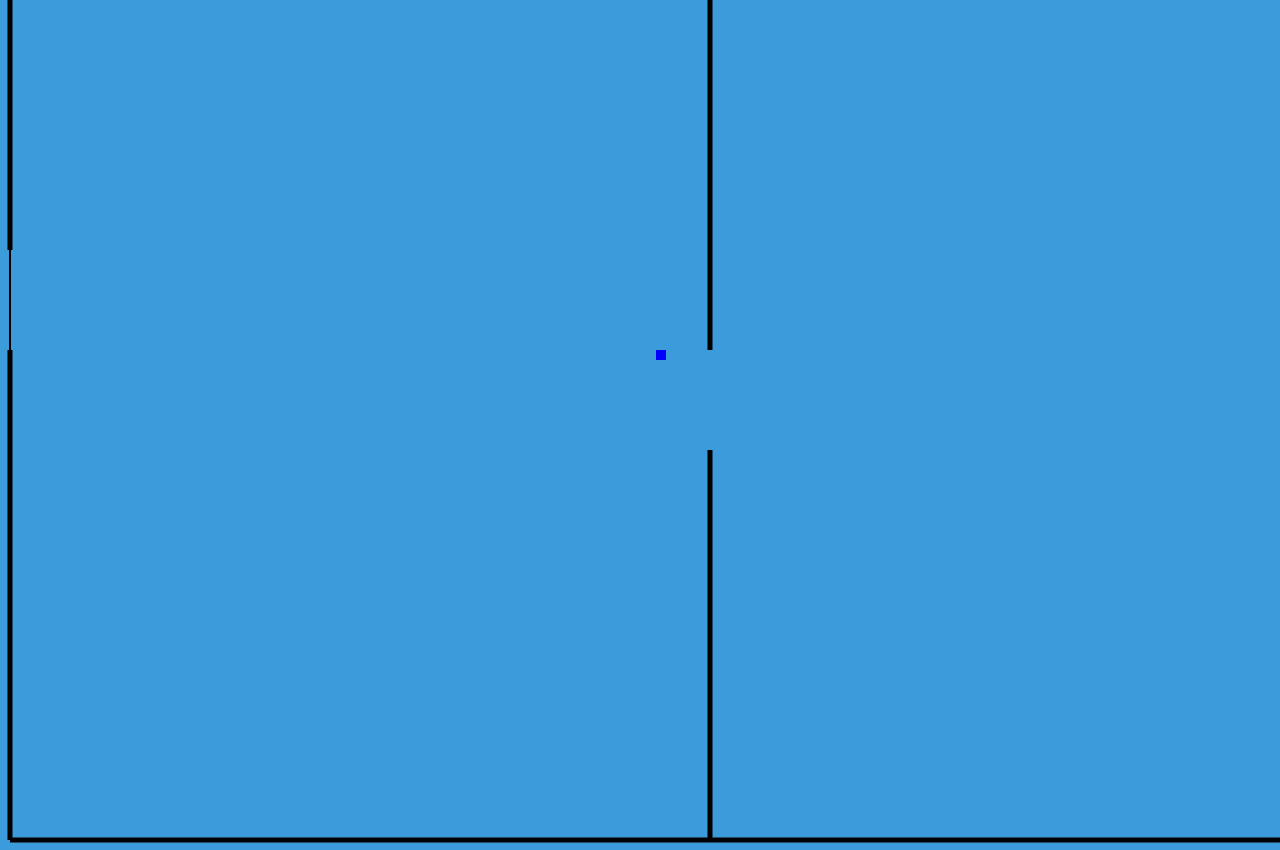
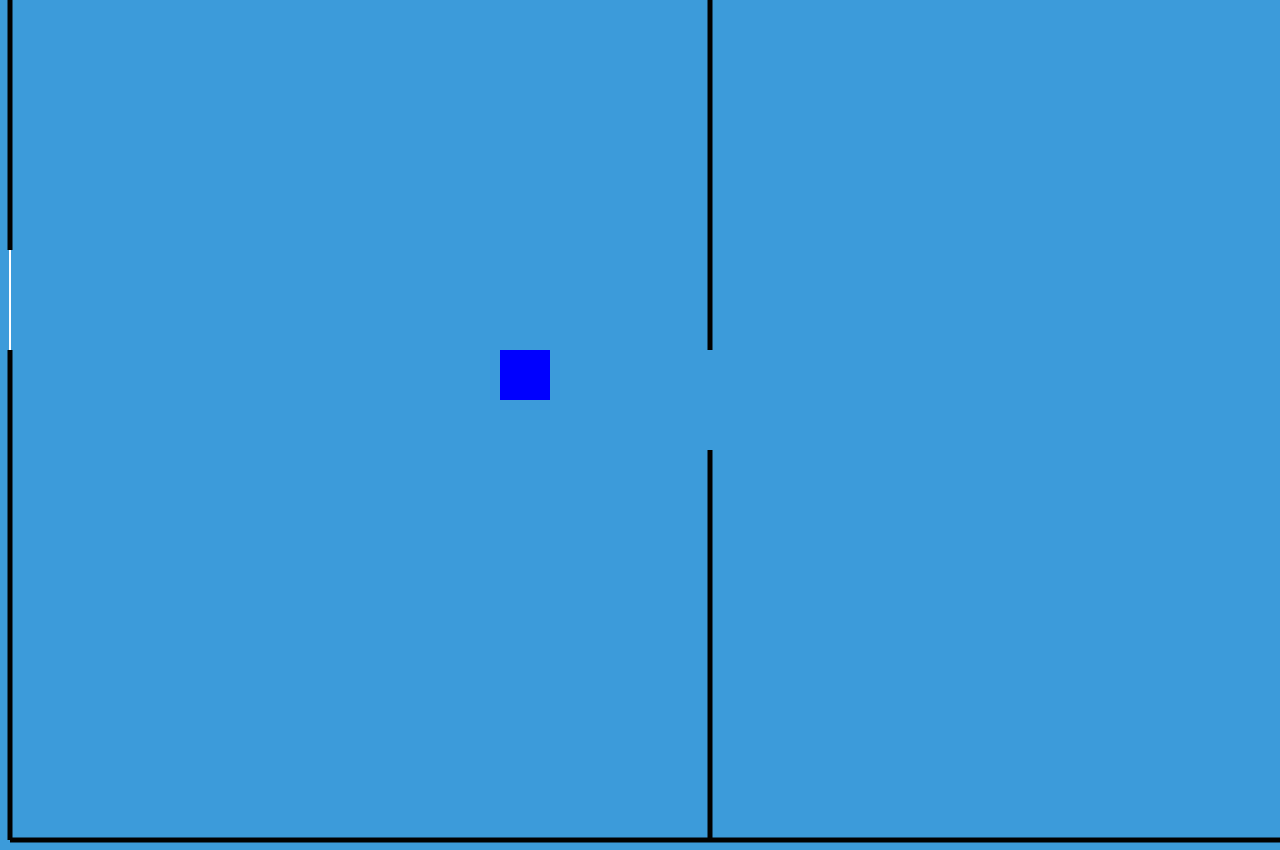
Before and after one commit to deepdev237/js-verseny, a plain HTML site: page lako/index.html in a window 1280 px wide. Shown: the top 850 px of the page. Drawn offline with nearby package versions, Linux system fonts and the light colour scheme.

Commit message:
refactor, player cannot go through wall, comments

```diff
--- a/lako/script.js
+++ b/lako/script.js
@@ -14,33 +14,16 @@ function setKeys(toggle, keyCode) {
 }
 
 //Player Variables
-var PlayerPosition = {x: 656, y: 400}
-const playerSize = {x: 10, y: 10}
+var PlayerPosition = {x: 500, y: 400}
+const playerSize = {x: 50, y: 50}
+//make PlayerControls object
 const PlayerControls = {
-    "w" : {
-        "key" : 87,
-        "toggle" : false,
-    },
-    "a" : {
-        "key" : 65,
-        "toggle" : false,
-    },
-    "s" : {
-        "key" : 83,
-        "toggle" : false,
-    },
-    "d" : {
-        "key" : 68,
-        "toggle" : false,
-    },
-    "shift" : {
-        "key" : 16,
-        "toggle" : false,
-    },
-    "space" : {
-        "key" : 32,
-        "toggle" : false,
-    }
+    w: {key: 87, toggle: false},
+    a: {key: 65, toggle: false},
+    s: {key: 83, toggle: false},
+    d: {key: 68, toggle: false},
+    space: {key: 32, toggle: false},
+    shift: {key: 16, toggle: false}
 }
 const playerStep = 1
 var playerSpeed = 1
@@ -48,7 +31,7 @@ var playerSpeed = 1
 //Walls, Windows, Doors
 const wallWidth = 5
 const windowWidth = 2
-const FloorPlan = {
+var FloorPlan = {
     "outer-top" : [
         {type: 'wall', from: [10, 10], to: [600, 10]},
         {type: 'window', from: [600, 10], to: [700, 10]},
@@ -76,17 +59,17 @@ const FloorPlan = {
 
 function isPosOutsideOfCanvas(pos) {
     let canvas = document.getElementById("canvas");
-    if (pos.x < 0 || pos.x > (canvas.width - 10) || pos.y < 0 || pos.y > (canvas.height - 10)) {
+    if (pos.x < 0 || pos.x > canvas.width - playerSize.x || pos.y < 0 || pos.y > canvas.height - playerSize.y) {
         return true;
-    } else {
-        return false;
     }
+    return false;
 }
 
 function main() {
-    window.requestAnimationFrame(main);
-    var canvas = document.getElementById("canvas");
-    var ctx = canvas.getContext("2d");
+    //Main loop
+    window.requestAnimationFrame(main); //Request next frame
+    var canvas = document.getElementById("canvas"); //Get canvas
+    var ctx = canvas.getContext("2d"); //2d context for drawing
 
     //Drawing Player
     ctx.clearRect(0, 0, canvas.width, canvas.height);
@@ -94,35 +77,27 @@ function main() {
     ctx.fillRect(PlayerPosition.x, PlayerPosition.y, playerSize.x, playerSize.y);
 
     //Handling Player Movement
+    let isPosInsideOfWall = false; //will be checked below in the for loop
     let newPosition = {x: PlayerPosition.x, y: PlayerPosition.y}
 
-    if (PlayerControls["shift"].toggle == true) {
-        playerSpeed = 2;
-    } else if (PlayerControls["space"].toggle == true) {
-        playerSpeed = 0.5;
-    } else {
-        playerSpeed = 1;
+    // if shift is pressed, playerSpeed is 2, else if space is pressed, playerSpeed is 0.5, else playerSpeed is 1
+    playerSpeed = PlayerControls["shift"].toggle == true ? 2 : PlayerControls["space"].toggle == true ? 0.5 : 1;
+
+    //Movement
+    if (PlayerControls["w"].toggle == true) { //Up
+        newPosition.y -= playerStep * playerSpeed;
+    }
+    if (PlayerControls["a"].toggle == true) { //Left
+        newPosition.x -= playerStep * playerSpeed;
+    }
+    if (PlayerControls["s"].toggle == true) { //Down
+        newPosition.y += playerStep * playerSpeed;
+    }
+    if (PlayerControls["d"].toggle == true) { //Right
+        newPosition.x += playerStep * playerSpeed;
     }
 
-    if (PlayerControls["w"].toggle == true) {
-        newPosition.y -= (playerStep * playerSpeed);
-    }
-    if (PlayerControls["a"].toggle == true) {
-        newPosition.x -= (playerStep * playerSpeed);
-    }
-    if (PlayerControls["s"].toggle == true) {
-        newPosition.y += (playerStep * playerSpeed);
-    }
-    if (PlayerControls["d"].toggle == true) {
-        newPosition.x += (playerStep * playerSpeed);
-    }
-
-    if (!isPosOutsideOfCanvas(newPosition)) {
-        PlayerPosition = newPosition;
-        console.log(PlayerPosition)
-    }
-
-    //Drawing Walls, Windows, Doors
+    //Drawing Walls, Windows, Doors and checking if NewPosition is inside of a wall
     for (const wall in FloorPlan) {
         const steps = FloorPlan[wall];
         steps.forEach(step => {
@@ -130,18 +105,38 @@ function main() {
 
             if (step.type == "wall") {
                 ctx.lineWidth = wallWidth;
+                ctx.strokeStyle = "black";
             } else if (step.type == "window") {
                 ctx.lineWidth = windowWidth;
+                ctx.strokeStyle = "white";
             }
 
             if (step.type == "door") {
+                ctx.strokeStyle = "white";
+                ctx.lineWidth = windowWidth;
+                //ctx.fillStyle = "white";
+                ctx.fillRect(step.from[0], step.from[1], step.to[0] - step.from[0], step.to[1] - step.from[1]);
 
+                ctx.moveTo(step.from[0], step.from[1]);
+                ctx.lineTo(step.to[0], step.to[1] - 10);
             } else {
+                // Draw
                 ctx.moveTo(step.from[0], step.from[1]);
                 ctx.lineTo(step.to[0], step.to[1]);
                 ctx.stroke(); // Render the path
+
+                //checking if NewPosition is inside of wall
+                if (newPosition.x + playerSize.x > step.from[0] && newPosition.x < step.to[0] && newPosition.y + playerSize.y > step.from[1] && newPosition.y < step.to[1]) {
+                    isPosInsideOfWall = true;
+                }
             }
         });
     }
+
+    //if the new position is not outside of the canvas and not in a wall, then update the player position
+    if (!isPosOutsideOfCanvas(newPosition) && isPosInsideOfWall == false) {
+        PlayerPosition = newPosition;
+        console.log(PlayerPosition) //for debugging
+    }
 }
-window.requestAnimationFrame(main);
+window.requestAnimationFrame(main); //Start the main loop
--- a/lako/style.css
+++ b/lako/style.css
@@ -17,4 +17,5 @@ canvas {
     right: 0;
     margin:auto;
     background: rgb(60, 155, 218);
+    box-shadow: 0 0 10px 2px rgb(132, 132, 132);
 }
```
